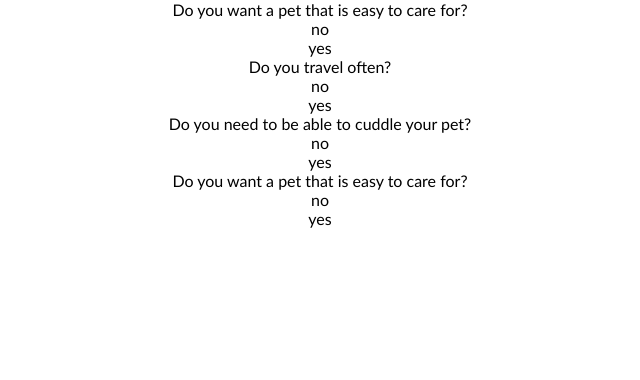
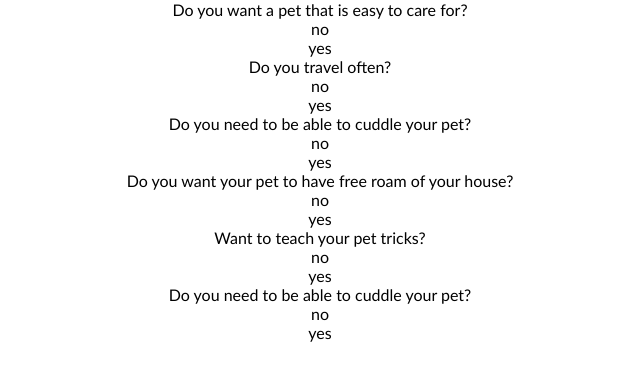
Before and after one commit to baileyjean/retrieverApp, a React (Create React App) app in the folder client/: page /quiz in a window 1280 px wide. Shown: the top 380 px of the page, without its empty margins (320-960 px from the left). Built offline with nearby package versions, Linux system fonts and the light colour scheme.

Commit message:
add conditional rendering to comment buttons

```diff
--- a/client/src/components/CommentCard.js
+++ b/client/src/components/CommentCard.js
@@ -1,4 +1,4 @@
-import React, { useState } from 'react'
+import React, { useState, useEffect } from 'react'
 import axios from 'axios'
 import { BASE_URL } from '../globals'
 import { Textarea } from 'react-rainbow-components'
@@ -8,7 +8,7 @@ const containerStyles = {
 }
 
 const CommentCard = (props) => {
-  const [commentText, setCommentText] = useState(props.text)
+  const [commentText, setCommentText] = useState('')
   const [editing, setEditing] = useState(false)
 
   const editComment = () => {
@@ -23,6 +23,10 @@ const CommentCard = (props) => {
     setCommentText(e.target.value)
   }
 
+  useEffect(() => {
+    setCommentText(props.text)
+  }, [])
+
   const handleSubmit = async (e) => {
     e.preventDefault()
     await axios.put(`${BASE_URL}/comments/${props.id}`, {
@@ -35,6 +39,8 @@ const CommentCard = (props) => {
 
   const handleDelete = async () => {
     await axios.delete(`${BASE_URL}/comments/${props.id}`)
+    console.log(`${BASE_URL}/comments/${props.id}`)
+    console.log(props.id)
     props.getComments()
   }
 
@@ -69,8 +75,14 @@ const CommentCard = (props) => {
         style={containerStyles}
       />
       {/* conditional rendering (if comment user id = user id)*/}
-      <button onClick={editComment}>Edit</button>
-      <button onClick={handleDelete}>delete</button>
+      <div
+        style={{
+          display: `${props.user_id === props.userID ? 'flex' : 'none'}`
+        }}
+      >
+        <button onClick={editComment}>Edit</button>
+        <button onClick={handleDelete}>delete</button>
+      </div>
     </div>
   )
 }
--- a/client/src/pages/PetPage.js
+++ b/client/src/pages/PetPage.js
@@ -32,6 +32,7 @@ const PetPage = (props) => {
             text={comment.post}
             user_id={comment.user_id}
             pet_id={comment.pet_id}
+            userID={userID}
             id={comment.id}
             getComments={getComments}
           />
--- a/client/src/pages/PetQuizPage.js
+++ b/client/src/pages/PetQuizPage.js
@@ -94,17 +94,58 @@ const PetQuizPage = () => {
 
        */}
       <div>
-        Do you want a pet that is easy to care for?
+        Do you want your pet to have free roam of your house?
         <div
           onClick={() => {
-            setAnswers({ ...answers, easyToCare: false })
+            setAnswers({ ...answers, wantTankOrCage: false })
           }}
         >
           no
         </div>
         <div
           onClick={() => {
-            setAnswers({ ...answers, easyToCare: true })
+            setAnswers({ ...answers, wantTankOrCage: true })
+          }}
+        >
+          yes
+        </div>
+      </div>
+      {/*
+
+
+       */}
+      <div>
+        Want to teach your pet tricks?
+        <div
+          onClick={() => {
+            setAnswers({ ...answers, intelligentPet: false })
+          }}
+        >
+          no
+        </div>
+        <div
+          onClick={() => {
+            setAnswers({ ...answers, intelligentPet: true })
+          }}
+        >
+          yes
+        </div>
+      </div>
+      {/*
+
+       */}
+      <div>
+        Do you need to be able to cuddle your pet?
+        <div
+          onClick={() => {
+            setAnswers({ ...answers, wantCuddly: false })
+          }}
+        >
+          no
+        </div>
+        <div
+          onClick={() => {
+            setAnswers({ ...answers, wantCuddly: true })
           }}
         >
           yes
```
